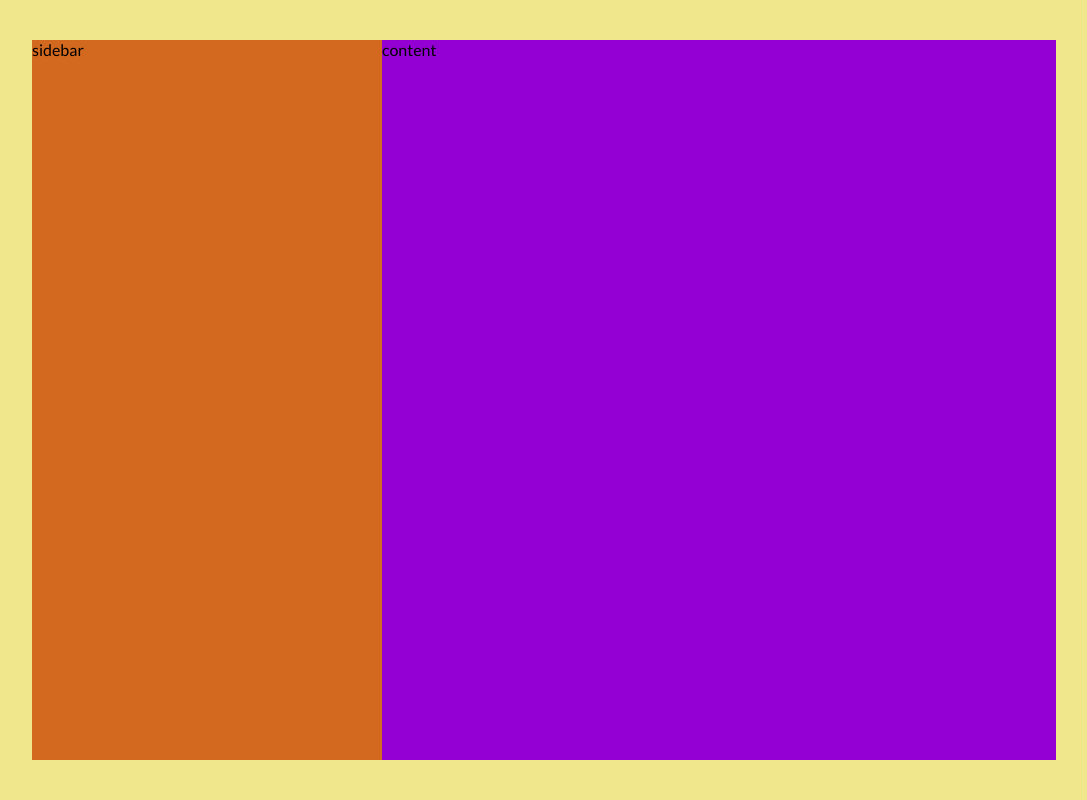
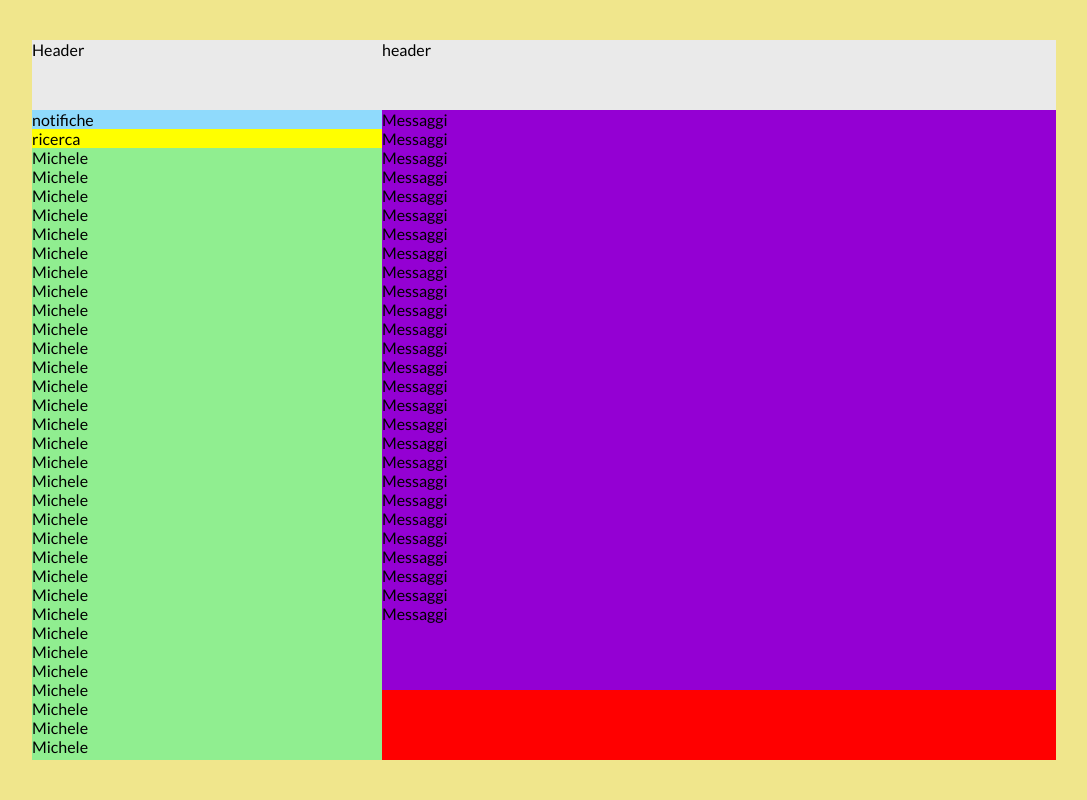
Before and after one commit to ChrisJUnda/html-css-boolzapp, a plain HTML site: page index.html in a window 1280 px wide. Shown: the whole page, without its empty margins (96-1183 px from the left). Drawn offline with Linux system fonts and the light colour scheme.

Commit message:
[UPD] BOXES Finished

```diff
--- a/css/_partials/Classi di layout.css
+++ b/css/_partials/Classi di layout.css
@@ -13,6 +13,12 @@ body{
     background-color: lightblue;
 }
 
+header{
+    background-color: #EAEAEA;
+    height: 70px;
+    flex-shrink: 0;
+}
+
 .sidebar{
     display: none;
     background-color: chocolate;
@@ -23,6 +29,17 @@ body{
     flex-grow: 1;
 }
 
+.conversations{
+    height: calc(100% - 140px);
+    overflow-y: auto;
+}
+
+footer.messaggi {
+    background-color: red;
+    height: 70px;
+    flex-shrink: 0;
+}
+
 
 
 /*Fine Classi di Layout*/
--- a/css/_partials/responsive-desktop.css
+++ b/css/_partials/responsive-desktop.css
@@ -15,6 +15,15 @@
     .sidebar{
         width: 350px;
     }
+    .notifiche{
+        background-color: #8FDAFC;
+        display: block;
+    }
+
+    .ricerca{
+        background-color: yellow;
+        display: block;
+    }
 
 }
 /*Fine Responsive Desktop*/
--- a/css/_partials/responsive-tablet.css
+++ b/css/_partials/responsive-tablet.css
@@ -6,8 +6,25 @@
     }
 
     .sidebar{
-        display: block;
+        display: flex;
+        flex-direction: column;
         flex-shrink: 0;
+        overflow: hidden;
+    }
+
+
+
+    .notifiche{
+        display: none;
+    }
+
+    .ricerca{
+        display: none;
+    }
+
+    .chat{
+        background-color: lightgreen;
+        overflow-y: auto;
     }
 
 }
--- a/index.html
+++ b/index.html
@@ -11,8 +11,95 @@
 </head>
 <body>
     <div id="app" class="container">
-        <div class="sidebar">sidebar</div>
-        <div class="content">content</div>
+        <div class="sidebar">
+            <header>
+                Header
+            </header>
+            <div class="notifiche">
+                 notifiche
+                </div>
+            <div class="ricerca">
+                ricerca
+            </div>
+            <ul class="chat">
+                <li>Michele</li>
+                <li>Michele</li>
+                <li>Michele</li>
+                <li>Michele</li>
+                <li>Michele</li>
+                <li>Michele</li>
+                <li>Michele</li>
+                <li>Michele</li>
+                <li>Michele</li>
+                <li>Michele</li>
+                <li>Michele</li>
+                <li>Michele</li>
+                <li>Michele</li>
+                <li>Michele</li>
+                <li>Michele</li>
+                <li>Michele</li>
+                <li>Michele</li>
+                <li>Michele</li>
+                <li>Michele</li>
+                <li>Michele</li>
+                <li>Michele</li>
+                <li>Michele</li>
+                <li>Michele</li>
+                <li>Michele</li>
+                <li>Michele</li>
+                <li>Michele</li>
+                <li>Michele</li>
+                <li>Michele</li>
+                <li>Michele</li>
+                <li>Michele</li>
+                <li>Michele</li>
+                <li>Michele</li>
+                <li>Michele</li>
+                <li>Michele</li>
+                <li>Michele</li>
+
+
+            </ul>
+        </div>
+        <div class="content">
+            <header>
+                header
+            </header>
+            <div class="conversations">
+                <ul>
+                    <li>Messaggi</li>
+                    <li>Messaggi</li>
+                    <li>Messaggi</li>
+                    <li>Messaggi</li>
+                    <li>Messaggi</li>
+                    <li>Messaggi</li>
+                    <li>Messaggi</li>
+                    <li>Messaggi</li>
+                    <li>Messaggi</li>
+                    <li>Messaggi</li>
+                    <li>Messaggi</li>
+                    <li>Messaggi</li>
+                    <li>Messaggi</li>
+                    <li>Messaggi</li>
+                    <li>Messaggi</li>
+                    <li>Messaggi</li>
+                    <li>Messaggi</li>
+                    <li>Messaggi</li>
+                    <li>Messaggi</li>
+                    <li>Messaggi</li>
+                    <li>Messaggi</li>
+                    <li>Messaggi</li>
+                    <li>Messaggi</li>
+                    <li>Messaggi</li>
+                    <li>Messaggi</li>
+                    <li>Messaggi</li>
+                    <li>Messaggi</li>
+                </ul>
+            </div>
+            <footer class="messaggi">
+
+            </footer>
+        </div>
     </div>
 </body>
 </html>
```
